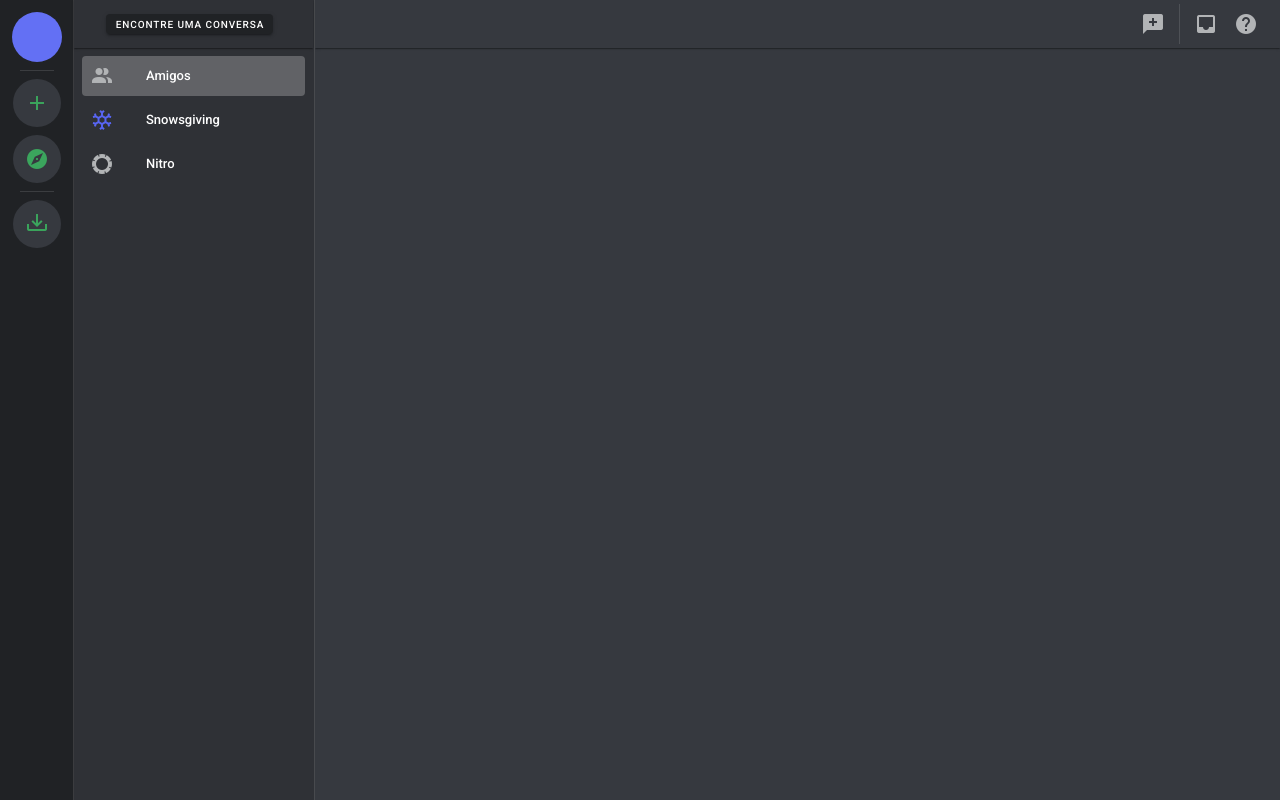
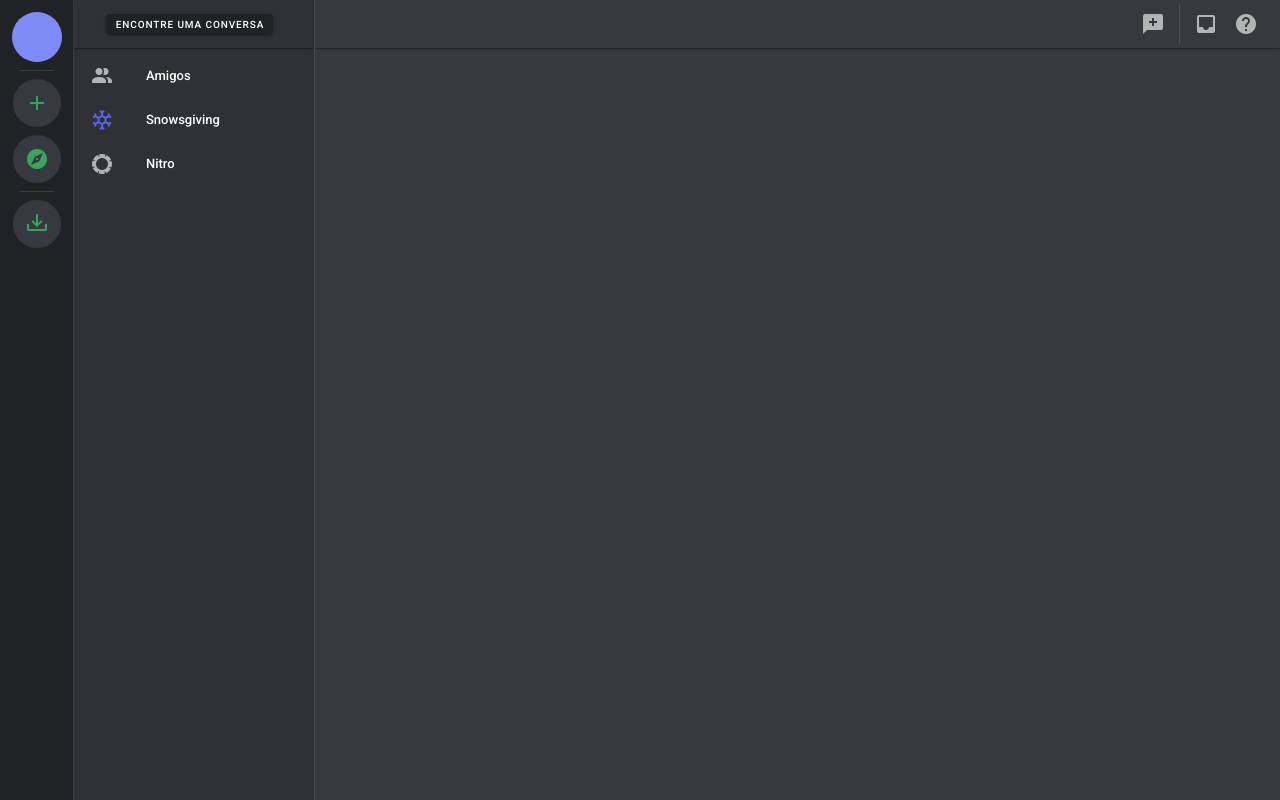
Before and after one commit to BerPGR/nuxt-discord-clone, a Nuxt app: page / in a window 1280 px wide. Built offline with nearby package versions, Linux system fonts and the light colour scheme.

Commit message:
Added new pages and links to new pages

```diff
--- a/layouts/default.vue
+++ b/layouts/default.vue
@@ -23,7 +23,7 @@
           <v-avatar size="50" color="#6370F4">
             <v-tooltip right color="tooltip">
               <template #activator="{ on }">
-                <v-btn fab icon v-on="on">
+                <v-btn fab icon v-on="on" to="/">
                   <v-icon color="white">mdi-discord</v-icon>
                 </v-btn>
               </template>
@@ -38,7 +38,7 @@
 
         <div v-if="groups.length > 0">
           <v-list-item-group>
-            <v-list-item v-for="(group, i) in groups" :key="i" class="mt-2">
+            <v-list-item v-for="(group, i) in groups" :key="i" class="mt-2" @click="handleServer">
               <v-tooltip right color="tooltip">
                 <template #activator="{ on }">
                   <v-avatar size="48" color="#36393F" class="pt-4" v-on="on">
@@ -106,7 +106,12 @@
         <div>
           <v-list nav dense>
             <v-list-item-group v-model="selectedItem">
-              <v-list-item v-for="(item, i) in items" :key="i">
+              <v-list-item
+                  v-for="(item, i) in items"
+                  :key="i"
+                  :href="item.title == 'Snowsgiving' || item.title == 'Nitro' ? item.route : 0"
+                  :to="item.title == 'Amigos' ? item.route : 0"
+                >
                 <v-list-item-icon v-if="item.title == 'Snowsgiving'">
                   <v-icon color="#5865F2">{{ item.icon }}</v-icon>
                 </v-list-item-icon>
@@ -130,24 +135,46 @@
 
   </v-navigation-drawer>
     <v-main class="mainBackground">
-      <v-app-bar height="48" class="mainBackground" elevation="1">
+      <v-app-bar app height="48" class="mainBackground" elevation="1">
 
 
         <v-spacer></v-spacer>
 
-        <v-btn icon small>
+        <v-badge
+          :content="messages > 9 ? '10+' : messages"
+          :value="messages"
+          color="#5865F2"
+          overlap
+        >
+        <v-tooltip bottom color="tooltip">
+          <template #activator="{ on }">
+            <v-btn icon small @click="messages++" v-on="on">
               <v-icon color="#B2B4B6">mdi-message-plus</v-icon>
             </v-btn>
+          </template>
+          <span>New private group</span>
+        </v-tooltip>
+        </v-badge>
 
         <v-divider vertical class="mx-3"></v-divider>
 
-        <v-btn icon small>
+        <v-tooltip bottom color="tooltip">
+          <template #activator="{ on }">
+            <v-btn icon small v-on="on">
               <v-icon color="#B2B4B6">mdi-inbox</v-icon>
             </v-btn>
+          </template>
+          <span>Inbox</span>
+        </v-tooltip>
 
-        <v-btn icon small class="ml-3 mr-1">
+        <v-tooltip bottom color="tooltip">
+          <template #activator="{ on }">
+            <v-btn icon small class="ml-3 mr-1" v-on="on">
               <v-icon color="#B2B4B6">mdi-help-circle</v-icon>
             </v-btn>
+          </template>
+          <span>Help</span>
+        </v-tooltip>
       </v-app-bar>
       <v-container>
         <Nuxt />
@@ -161,12 +188,13 @@ export default {
   name: 'DefaultLayout',
   data() {
     return {
+      messages: 0,
       drawer: true,
       selectedItem: 0,
       items: [
-        { icon: 'mdi-account-multiple', title: 'Amigos'},
-        { icon: 'mdi-snowflake', title: 'Snowsgiving'},
-        { icon: 'mdi-tire', title: 'Nitro'},
+        { icon: 'mdi-account-multiple', title: 'Amigos', route: '/friends'},
+        { icon: 'mdi-snowflake', title: 'Snowsgiving', route: 'https://discord.com/blog/snowsgiving-2022'},
+        { icon: 'mdi-tire', title: 'Nitro', route: 'https://discord.com/guild-discovery'},
       ],
       groups: [
 
@@ -194,6 +222,10 @@ export default {
       }
 
       this.groups.push(server)
+    },
+
+    handleServer() {
+
     }
   }
 }
--- /dev/null
+++ b/pages/friends.vue
@@ -0,0 +1,13 @@
+<template>
+    <div></div>
+</template>
+
+<script>
+export default {
+
+}
+</script>
+
+<style>
+
+</style>
--- /dev/null
+++ b/pages/server.vue
@@ -0,0 +1,13 @@
+<template>
+    <div></div>
+</template>
+
+<script>
+export default {
+
+}
+</script>
+
+<style>
+
+</style>
```
Lines whose indentation alone changed are shown as unchanged.
